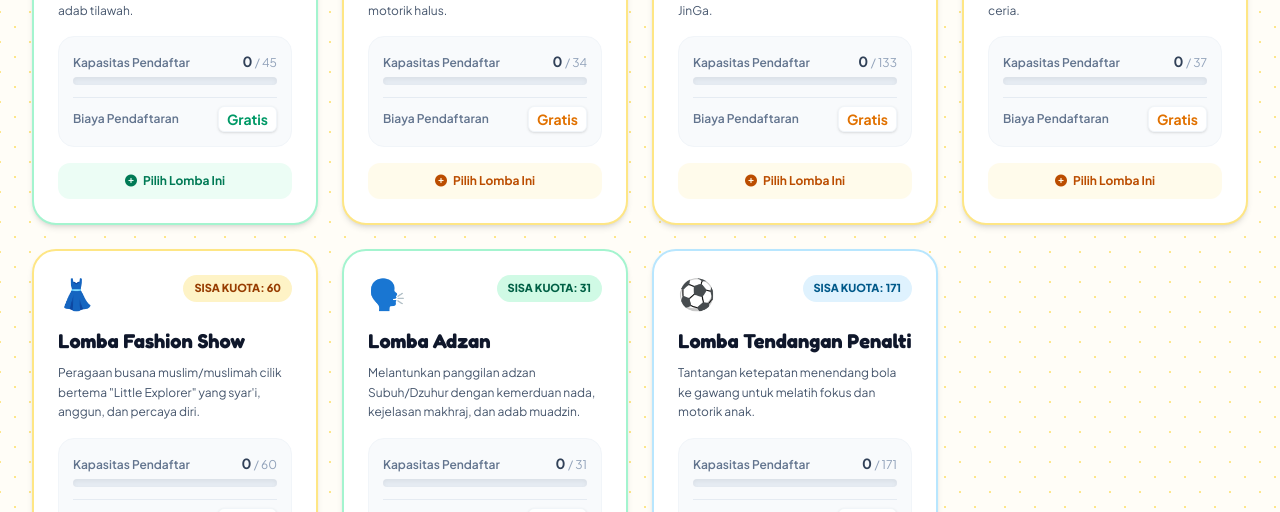
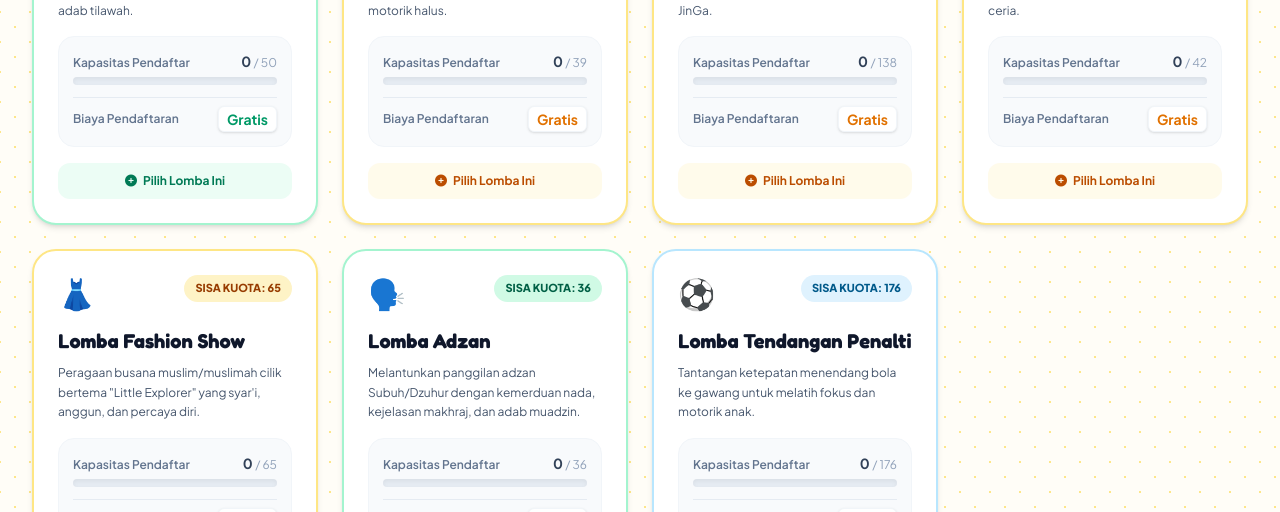
Before and after one commit to skradadaw/jeaf, a Next.js app: page / in a window 1280 px wide. Shown: the part 1738-2250 px from the top of the page. Built offline with nearby package versions, Linux system fonts and the light colour scheme; no server answers; the database is empty.

Commit message:
update peserta

```diff
--- a/src/app/panitia/peserta/page.tsx
+++ b/src/app/panitia/peserta/page.tsx
@@ -174,8 +174,10 @@ export default function DataPesertaPage() {
     setIsModalOpen(true);
   };
 
-  const handleUpdateSuccess = (updatedData: any) => {
-    setRegistrations(prev => prev.map(r => r.id === updatedData.id ? { ...r, ...updatedData } : r));
+  const handleUpdateSuccess = async (updatedData: any) => {
+    // Reload from Supabase so trigger-adjusted fields and the new branch are
+    // reflected in the table instead of retaining the pre-edit row state.
+    await fetchRegistrations();
     setSelectedPeserta(updatedData);
   };
 
--- a/src/components/PesertaModal.tsx
+++ b/src/components/PesertaModal.tsx
@@ -153,18 +153,28 @@ export default function PesertaModal({ isOpen, onClose, peserta, onUpdateSuccess
       updatePayload.catatan_juri = null;
     }
 
-    const { error } = await supabase
+    const { data: updatedRows, error } = await supabase
       .from('pendaftar')
       .update(updatePayload)
-      .eq('id', id);
+      .eq('id', id)
+      .select('id');
 
     setIsSaving(false);
 
-    if (error) {
+    if (error || !updatedRows || updatedRows.length !== 1) {
       console.error('Error updating data:', error);
-      toast.error(`Gagal menyimpan perubahan: ${error.message}`);
+      toast.error(error
+        ? `Gagal menyimpan perubahan: ${error.message}`
+        : 'Gagal menyimpan perubahan: akun ini tidak memiliki izin mengubah data peserta.');
     } else {
-      const finalData = { ...formData, ...updatePayload };
+      // Read the saved row separately. This avoids relying on UPDATE ...
+      // RETURNING, which may be restricted by RLS or affected by triggers.
+      const { data: savedData } = await supabase
+        .from('pendaftar')
+        .select('*')
+        .eq('id', id)
+        .maybeSingle();
+      const finalData = savedData || { ...formData, ...updatePayload };
       if (isCabangChanged) {
         toast.success(
           `Cabang lomba diubah ke ${cabang_lomba}!\nNomor peserta baru: ${newNoPeserta}`,
--- a/src/lib/constants.ts
+++ b/src/lib/constants.ts
@@ -1,5 +1,5 @@
 // Konfigurasi Terpusat Cabang Lomba & Kuota Peserta JinGa 2026
-// Total Kuota Keseluruhan: 511 Peserta
+// Total Kuota Keseluruhan: 546 Peserta
 
 export interface CabangLombaConfig {
   id: number;
@@ -36,7 +36,7 @@ export const CABANG_LOMBA_LIST: CabangLombaConfig[] = [
     faIcon: 'fa-solid fa-book-quran',
     target: 'TK A & B',
     desc: 'Uji hafalan surah-surah pendek pilihan dengan tartil, makhraj yang benar, dan adab tilawah.',
-    quota: 45, // Kuota ditutup sesuai pendaftar terdaftar (45 peserta)
+    quota: 50, // Kuota awal + 5 slot
     price: 'Gratis',
     prefix: 'MHQ',
     progressHex: '#10B981',
@@ -60,7 +60,7 @@ export const CABANG_LOMBA_LIST: CabangLombaConfig[] = [
     faIcon: 'fa-solid fa-scissors',
     target: 'TK A & B',
     desc: 'Berkreasi membuat seni kolase yang indah untuk melatih kreativitas dan motorik halus.',
-    quota: 34, // Kuota ditambahkan 1 slot: 33 + 1 = 34 (Sisa 1 slot terbuka untuk pendaftaran)
+    quota: 39, // Kuota awal + 5 slot
     price: 'Gratis',
     prefix: 'KLS',
     progressHex: '#F59E0B',
@@ -84,7 +84,7 @@ export const CABANG_LOMBA_LIST: CabangLombaConfig[] = [
     faIcon: 'fa-solid fa-palette',
     target: 'TK A & B',
     desc: 'Mengekspresikan imajinasi dan gradasi warna ceria pada sketsa petualang cilik JinGa.',
-    quota: 133, // Kuota ditutup sesuai pendaftar terdaftar (133 peserta)
+    quota: 138, // Kuota awal + 5 slot
     price: 'Gratis',
     prefix: 'WAR',
     progressHex: '#F59E0B',
@@ -108,7 +108,7 @@ export const CABANG_LOMBA_LIST: CabangLombaConfig[] = [
     faIcon: 'fa-solid fa-microphone',
     target: 'TK A & B',
     desc: 'Menumbuhkan keberanian dan bakat tarik suara anak dengan lagu-lagu anak ceria.',
-    quota: 37, // Kuota ditambahkan 1 slot: 36 + 1 = 37 (Sisa 1 slot terbuka untuk pendaftaran)
+    quota: 42, // Kuota awal + 5 slot
     price: 'Gratis',
     prefix: 'NYA',
     progressHex: '#F59E0B',
@@ -132,7 +132,7 @@ export const CABANG_LOMBA_LIST: CabangLombaConfig[] = [
     faIcon: 'fa-solid fa-shirt',
     target: 'Putra & Putri',
     desc: 'Peragaan busana muslim/muslimah cilik bertema "Little Explorer" yang syar\'i, anggun, dan percaya diri.',
-    quota: 60, // Kuota ditutup sesuai pendaftar terdaftar (60 peserta)
+    quota: 65, // Kuota awal + 5 slot
     price: 'Gratis',
     prefix: 'FSH',
     progressHex: '#F59E0B',
@@ -156,7 +156,7 @@ export const CABANG_LOMBA_LIST: CabangLombaConfig[] = [
     faIcon: 'fa-solid fa-volume-high',
     target: 'Khusus Ikhwan',
     desc: 'Melantunkan panggilan adzan Subuh/Dzuhur dengan kemerduan nada, kejelasan makhraj, dan adab muadzin.',
-    quota: 31, // Kuota ditutup sesuai pendaftar terdaftar (31 peserta)
+    quota: 36, // Kuota awal + 5 slot
     price: 'Gratis',
     prefix: 'ADZ',
     progressHex: '#10B981',
@@ -180,7 +180,7 @@ export const CABANG_LOMBA_LIST: CabangLombaConfig[] = [
     faIcon: 'fa-solid fa-futbol',
     target: 'Ketangkasan',
     desc: 'Tantangan ketepatan menendang bola ke gawang untuk melatih fokus dan motorik anak.',
-    quota: 171, // Kuota ditutup sesuai pendaftar terdaftar (171 peserta)
+    quota: 176, // Kuota awal + 5 slot
     price: 'Gratis',
     prefix: 'PNL',
     progressHex: '#0284C7',
@@ -197,7 +197,7 @@ export const CABANG_LOMBA_LIST: CabangLombaConfig[] = [
   },
 ];
 
-// Total Kuota Peserta (45 + 34 + 133 + 37 + 60 + 31 + 171 = 511)
+// Total Kuota Peserta (50 + 39 + 138 + 42 + 65 + 36 + 176 = 546)
 export const TOTAL_KUOTA_TARGET = CABANG_LOMBA_LIST.reduce((sum, item) => sum + item.quota, 0);
 
 export const KUOTA_PER_CABANG: Record<string, number> = CABANG_LOMBA_LIST.reduce((acc, curr) => {
```
